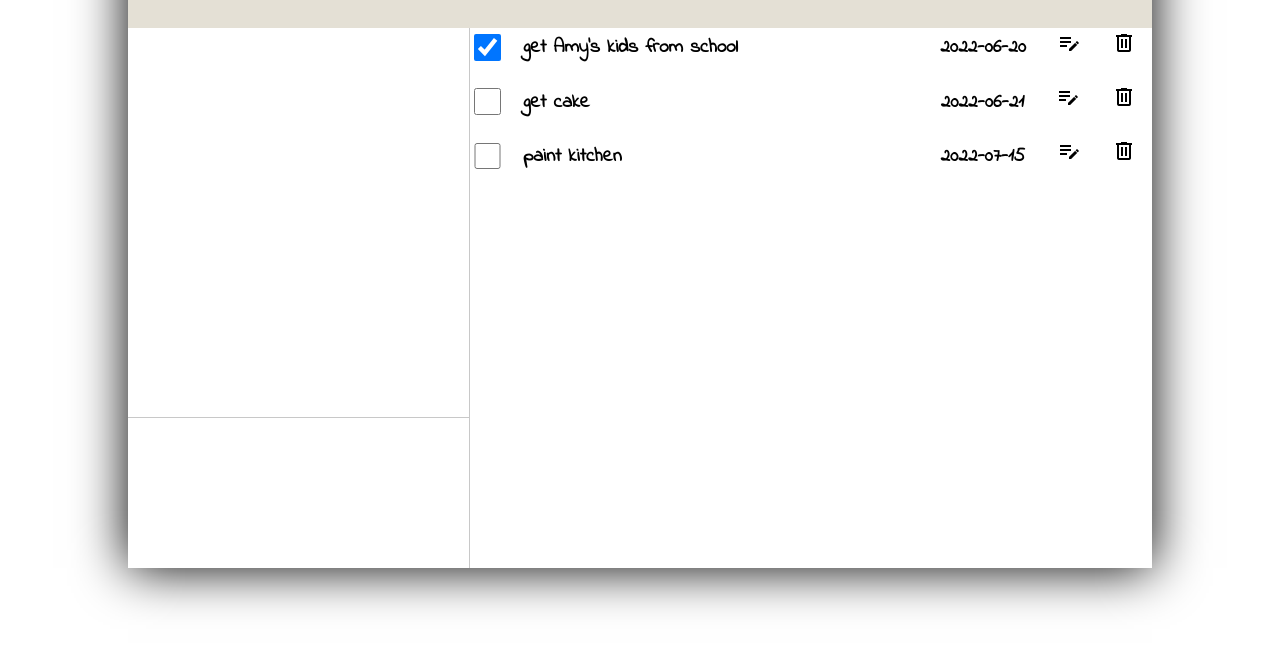
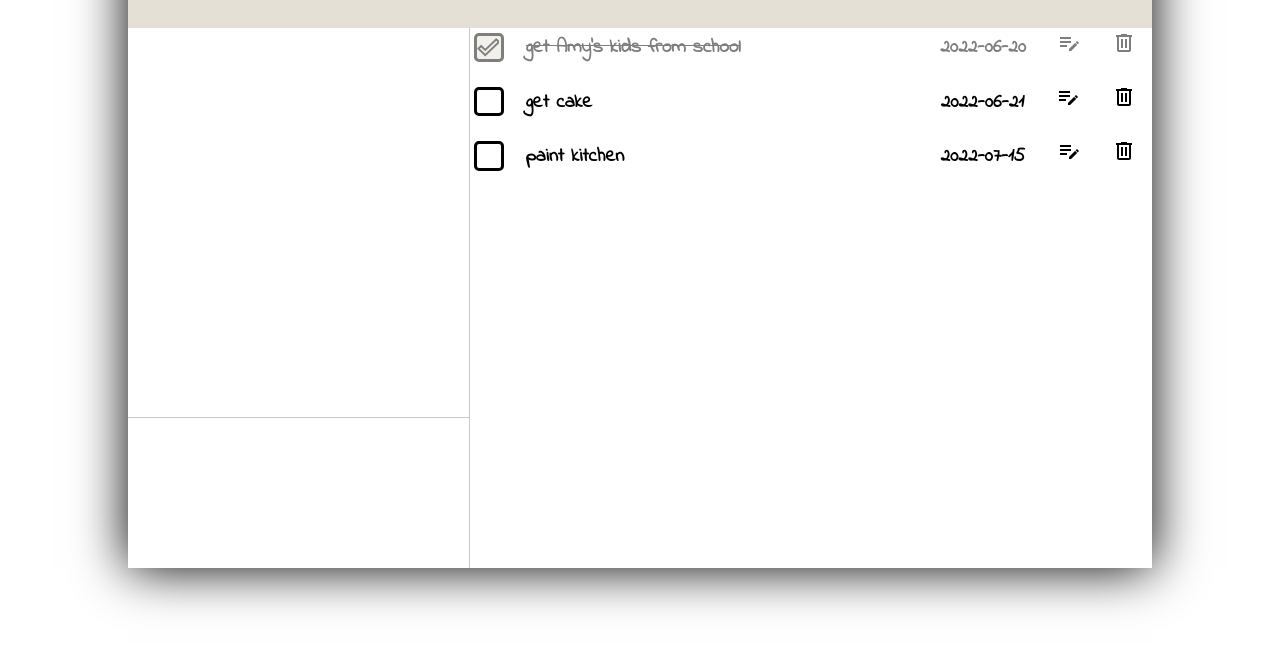
Before and after one commit to prospero-apps/todo-list, a website built with webpack: page dist/index.html in a window 1280 px wide. Both pictures are taken after a click on the checkbox 487 px from the left and 199 px from the top of the page. Shown: the part 152-800 px from the top of the page. Built offline with nearby package versions, Linux system fonts and the light colour scheme; files whose address does not match are found by name.

Commit message:
Handle the checkbox on a todo item

```diff
--- a/src/style.css
+++ b/src/style.css
@@ -1,6 +1,8 @@
 :root {
     --semitransparent: rgba(255, 255, 255, .75);
     --border-color: rgba(200, 200, 200);
+    --bg-color: rgba(165, 153, 115, .3);
+    --check-mark: url('./icons/check.png');
 }
 
 @font-face {
@@ -43,7 +45,7 @@ body {
 
 #header {
     grid-column: 1 / 3;
-    background-color: rgba(165, 153, 115, .3);
+    background-color: var(--bg-color);
     display: flex;
     justify-content: center;
     align-items: center;
@@ -76,21 +78,48 @@ body {
     display: flex;
     align-items: center;
     gap: 1em;
+    cursor: pointer;
 }
 
 .todo-title-panel:hover,
 .todo-title-panel:active {
     color: rgb(68, 63, 63);
-    font-size: 1.25em;
+    background-color: var(--bg-color);
+    /* font-size: 1.1em; */
 }
 
 .todo-checkbox {
-    width: 2em;
-    height: 2em;
+    appearance: none;
+    background-color: white;
+    border: 3px solid black;
+    border-radius: 5px;
+    width: 2.2em;
+    height: 2.2em;
+}
+
+.todo-checkbox:checked {
+    background-color: var(--bg-color);
+}
+
+.todo-checkbox:checked::after {
+    content: '';
+    background-image: var(--check-mark);
+    width: 1.6em;
+    height: 1.6em;
+    background-size: 1.7em;
+    display: inline-block;
 }
 
 .todo-title {
 
+}
+
+.done {
+    opacity: .5;
+}
+
+.done .todo-title {
+    text-decoration: line-through;
 }
 
 .todo-date-edit-trash {
--- a/src/todoDisplay.js
+++ b/src/todoDisplay.js
@@ -14,6 +14,13 @@ function displayTodo(todo) {
 
     const todoCheckbox = document.createElement('input');
     todoCheckbox.type = 'checkbox';
+    todoCheckbox.addEventListener('change', (e) => {
+        if(e.target.checked) {
+            todoItem.classList.add('done');
+        } else {
+            todoItem.classList.remove('done');
+        }
+    })
     todoCheckbox.className = 'todo-checkbox';
     todoTitlePanel.appendChild(todoCheckbox);
 
```
Also changed, not shown: dist/6a0476def43cb79f7d28.png (added), dist/main.js, src/icons/check.png (added).
